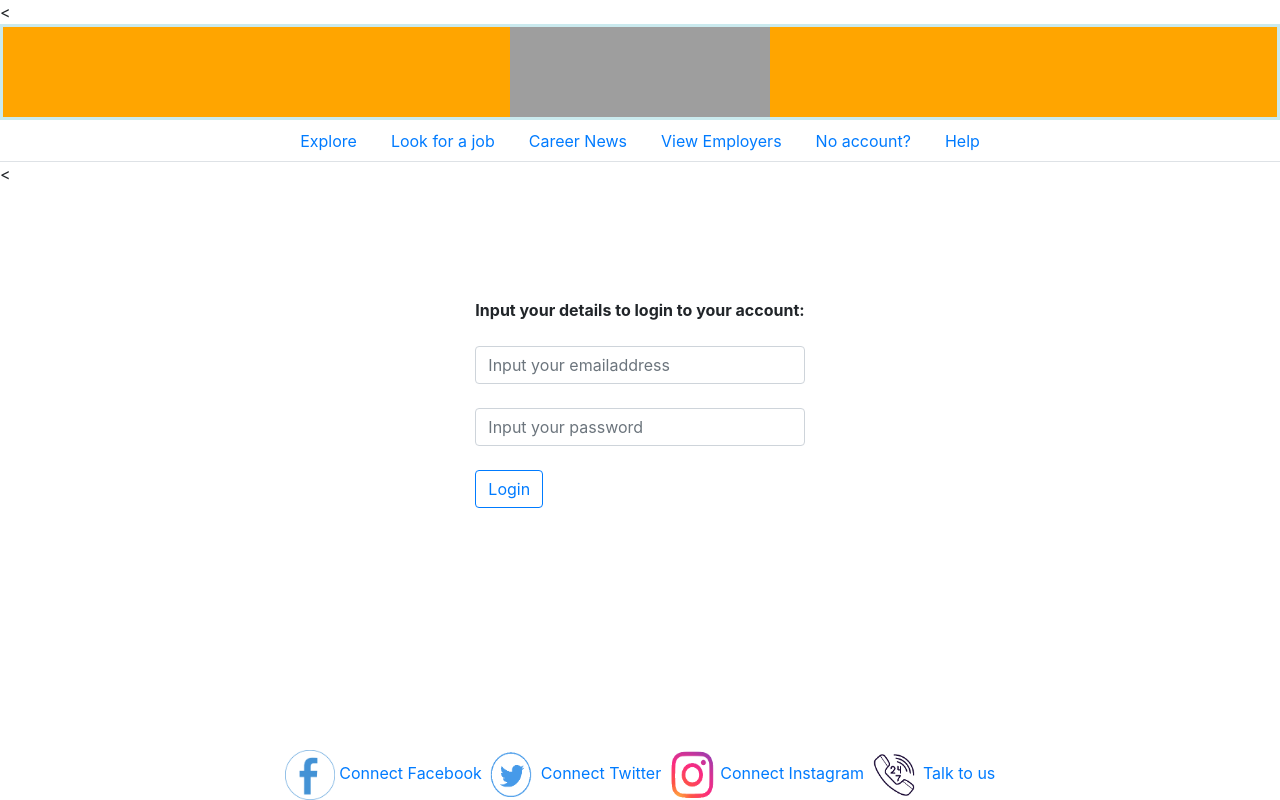
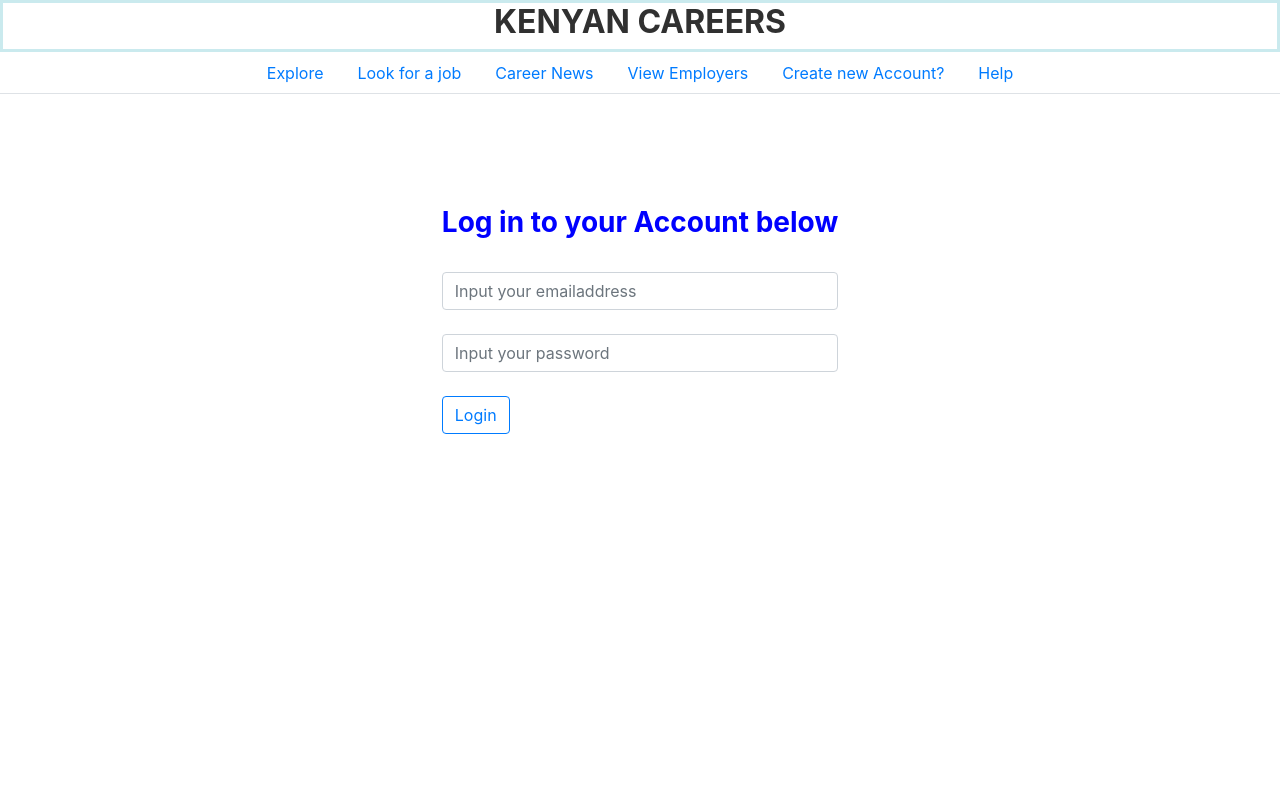
Before and after one commit to Herkry/Kenyan_Careers_WebApp, a PHP site: page /Employer/employer_loginpage.php in a window 1280 px wide. Run offline with PHP 8.4, Linux system fonts and the light colour scheme; grey boxes are pictures that could not be loaded.

Commit message:
UI updates

```diff
--- a/kenyan_careers_webapp/Employer/employer_homepage.php
+++ b/kenyan_careers_webapp/Employer/employer_homepage.php
@@ -28,7 +28,7 @@ if(!isset($_SESSION['myid']))
 </head>
 <body style="background:white;" >
 <div id="logo" class="container">
-	<h1><a href="#"><img height="90" width="260" src="/Kenyan_Careers_WebApp/kenyan_careers_webapp/Assets/Images/kenyancareer_logo_transparent.png" alt="kenyan_career_logo"></a></h1>
+	<h3>Kenyan Careers</h3>
 </div>
 <div id="menu-wrapper">
 	<div id="menu" class="container">
--- a/kenyan_careers_webapp/Employer/employer_loginpage.php
+++ b/kenyan_careers_webapp/Employer/employer_loginpage.php
@@ -1,12 +1,12 @@
-<<?php
+<?php
 require_once('header.php');
-require_once('footer.php');
+// require_once('footer.php');
 
 $headr = new Header();
 $headr->plain_header_display2();
 
-$footr = new Footer();
-$footr->display_socialmedia_footer();
+// $footr = new Footer();
+// $footr->display_socialmedia_footer();
  ?>
 
  <!DOCTYPE html>
@@ -34,7 +34,7 @@ $footr->display_socialmedia_footer();
 
          <div id="second" class="row">
            <div class="col-md-12">
-           <b>Input your details to login to your account: </b> <br> <br>
+           <h3 style = "color: blue;"> <b>Log in to your Account below</b></h3> <br>
 
              <form class="" action="employer_login_check.php" method="post">
 
--- a/kenyan_careers_webapp/Employer/header.php
+++ b/kenyan_careers_webapp/Employer/header.php
@@ -82,17 +82,17 @@ class Header
         <link rel="stylesheet" href="/Kenyan_Careers_WebApp/kenyan_careers_webapp/Assets/CSS/Israel_custom.css">
         </head>
 
-        <body>
+        <body style="background:white;">
             <!--Using flex for the header design
             Check file: employer_header_footer.css
             -->
-        <header class="site-header">
-        <a href="#"><img height="90" width="260" src="/Kenyan_Careers_WebApp/kenyan_careers_webapp/Assets/Images/kenyancareer_logo_transparent.png" alt="kenyan_career_logo"></a>
+        <header class="site-header" style="background:white">
+        <h2><b>Kenyan Careers</b> </h2>
        </header>
        <!-- Nav tabs -->
         <ul class="nav nav-tabs" id="navId">
             <li class="nav-item">
-                <a href="#tab1Id" class="nav-link">Explore</a>
+                <a href="/Kenyan_Careers_WebApp/kenyan_careers_webapp/index.html" class="nav-link">Explore</a>
             </li>
             <li class="nav-item">
                 <a href="#tab5Id" class="nav-link">Look for a job</a>
@@ -149,17 +149,17 @@ class Header
       <link rel="stylesheet" href="/Kenyan_Careers_WebApp/kenyan_careers_webapp/Assets/CSS/Israel_custom.css">
       </head>
 
-        <body>
+      <body style="background:white;">
           <!--Using flex for the header design
           Check file: employer_header_footer.css
           -->
-        <header class="site-header">
-        <a href="#"><img height="90" width="260" src="/Kenyan_Careers_WebApp/kenyan_careers_webapp/Assets/Images/kenyancareer_logo_transparent.png" alt="kenyan_career_logo"></a>
+      <header class="site-header" style="background:white">
+      <h2><b>Kenyan Careers</b> </h2>
      </header>
      <!-- Nav tabs -->
       <ul class="nav nav-tabs" id="navId">
           <li class="nav-item">
-                <a href="#tab1Id" class="nav-link">Explore</a>
+              <a href="/Kenyan_Careers_WebApp/kenyan_careers_webapp/index.html" class="nav-link">Explore</a>
           </li>
           <li class="nav-item">
               <a href="#tab5Id" class="nav-link">Look for a job</a>
@@ -171,7 +171,7 @@ class Header
               <a href="employers_all_list.php" class="nav-link">View Employers</a>
           </li>
           <li class="nav-item">
-                <a href="employer_signup.php" class="nav-link">No account?</a>
+              <a href="employer_signup.php" class="nav-link">Create new Account?</a>
           </li>
           <li class="nav-item">
               <a href="#" class="nav-link">Help</a>
--- a/kenyan_careers_webapp/index.html
+++ b/kenyan_careers_webapp/index.html
@@ -77,7 +77,7 @@
                             <div class="profile mb-4 mt-3" style="text-align: center;"> <img src="Assets/Images/callcon.png" style="width: 50px; height: 50px;">
                                 <p> Find out how we help you <br> get you the best candidates </p>
                                 <br>
-                                <button class="btn btn-primary"type="button" name="button">Get Started</button>
+                                <a href="/Kenyan_Careers_WebApp/kenyan_careers_webapp/Employer/employer_signup.php"><button class="btn btn-primary"type="button" name="button">Get Started</button></a>
                             </div>
                         </div>
                     </div>
```
Also changed, not shown: kenyan_careers_webapp/Employer/employer_signup.php (+8 -8 lines), kenyan_careers_webapp/Assets/Images/background_empsignup.png (added), kenyan_careers_webapp/Assets/Images/employee_careers.png. Lines whose indentation alone changed are shown as unchanged.
